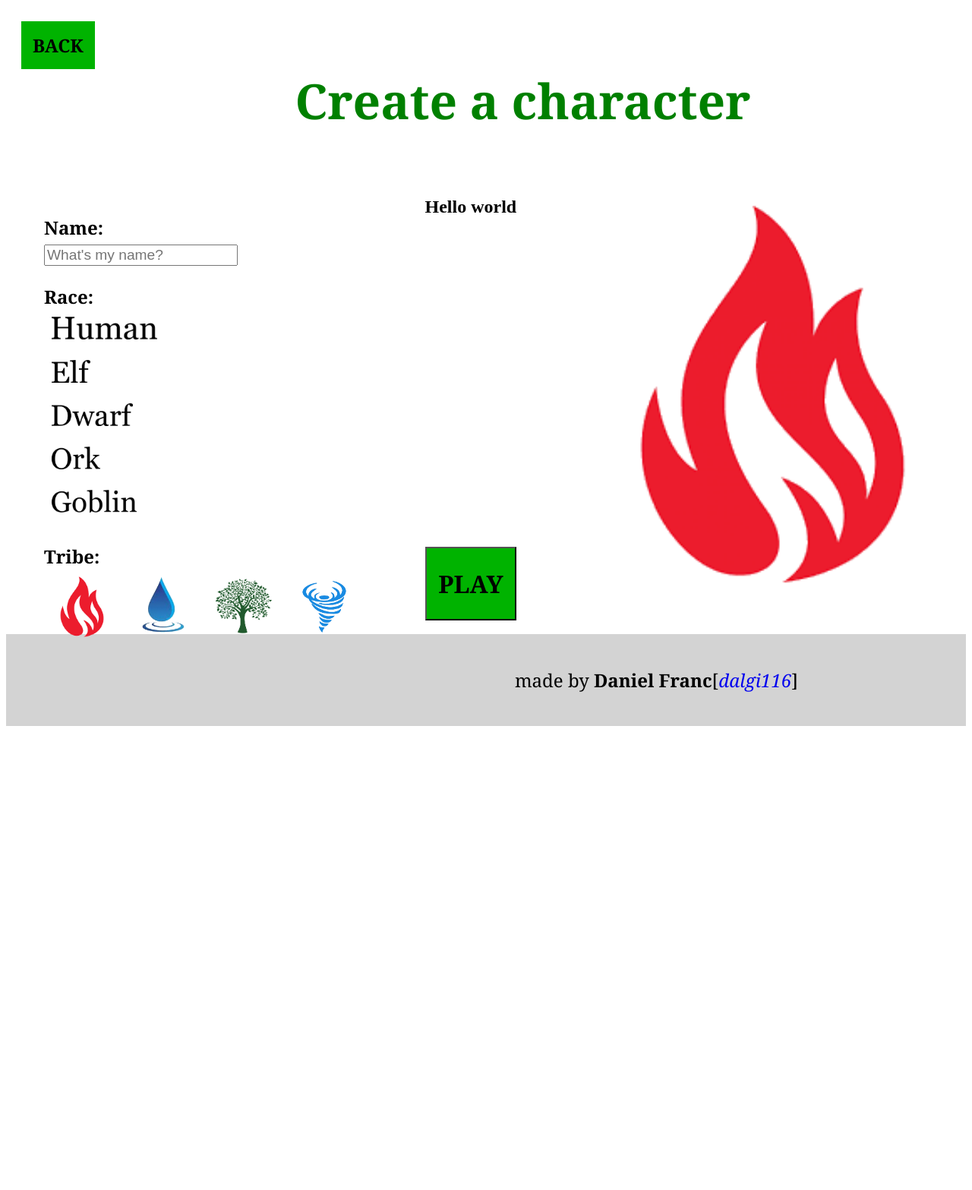
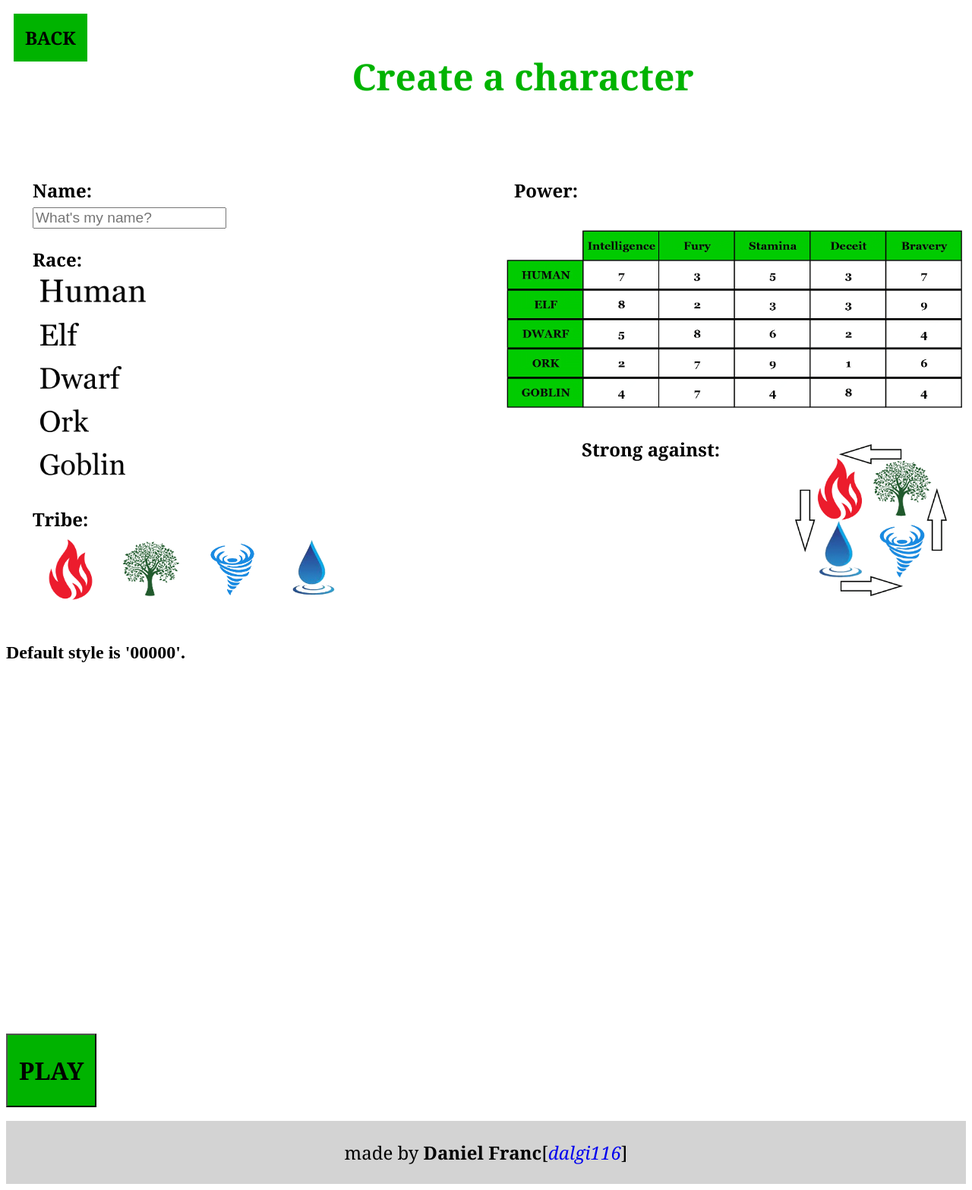
Before and after one commit to dalgi116/London-the-Game, a PHP site: page /game/create in a window 1280 px wide. Shown: the whole page at 76% size. Before the commit the page ends 956 px from the top, so only its background shows below. Run offline with PHP 8.4, Linux system fonts and the light colour scheme.

Commit message:
create site update

```diff
--- a/game/create.php
+++ b/game/create.php
@@ -14,7 +14,7 @@
 
 
     <form action="create" method="post">
-      <div style="float:left;text-align:left">
+      <div style="float:left;text-align:left;width:600px;margin:15px">
         <p>
           <strong>Name:</strong><br>
           <input style="font-size:80%" type="text" name="name" placeholder="What's my name?"><br>
@@ -54,10 +54,6 @@
             <img style="float:none;height:80px;width:80px;" src="../images/fire.gif" alt="fire">
           </label>
           <label>
-            <input type="radio" name="tribe" value="water">
-            <img style="float:none;height:80px;width:80px;" src="../images/water.gif" alt="water">
-          </label>
-          <label>
             <input type="radio" name="tribe" value="ground">
             <img style="float:none;height:80px;width:80px;" src="../images/ground.gif" alt="ground">
           </label>
@@ -65,13 +61,27 @@
             <input type="radio" name="tribe" value="wind">
             <img style="float:none;height:80px;width:80px;" src="../images/wind.gif" alt="wind">
           </label>
+          <label>
+            <input type="radio" name="tribe" value="water">
+            <img style="float:none;height:80px;width:80px;" src="../images/water.gif" alt="water">
+          </label>
         </p>
       </div>
-      <div style="float:right;text-align:left">
-        <img src="../images/fire.gif" style="text-align: center;height:500px" alt="fire">
+      <div style="float:right;text-align:left;width:600px;margin:15px">
+        <p>
+          <strong>Power:</strong>
+        </p>
+        <img src="../images/powerChart.gif" style="width:600px" alt="powerChart">
+        <div style="text-align:center">
+          <p>
+            <img src="../images/weaknessChart.gif" style="float:right;height:200px" alt="weaknessChart">
+            <strong>Strong against:</strong>
+          </p>
+        </div>
+        <br><br><br><br><br><br><br><br><br><br><br><br>
       </div>
       <div>
-        <h2>Hello world</h2>
+        <h2>Default style is '00000'.</h2>
         <?php
         if (isset($_POST['tribe'])) {
           echo $_POST['name']."<br>";
@@ -81,7 +91,7 @@
         ?>
         <br><br><br><br><br><br><br><br><br><br><br><br><br><br><br><br><br><br><br><br><br>
 
-        <br><br>
+        <br><br><br><br><br>
           <button type="submit" style="text-align: center;font-size: 200%;font-family: Georgia;color: black;padding: 25px 15px;display: inline-block;text-decoration: none;background-color: #00b300;" name="start"><strong>PLAY</strong></button>
       </div>
     </form>
@@ -89,9 +99,8 @@
 
 
 
-
     <footer>
-      <p style="text-align:center;">made by <b>Daniel Franc</b>[<a target="_blank" style="text-decoration: none;" href="https://github.com/dalgi116"><i>dalgi116</i></a>]</p>
+      <p style="text-align:center;margin:15px">made by <b>Daniel Franc</b>[<a target="_blank" style="text-decoration: none;" href="https://github.com/dalgi116"><i>dalgi116</i></a>]</p>
     </footer>
   </body>
 </html>
--- a/layouts/style.css
+++ b/layouts/style.css
@@ -1,19 +1,19 @@
 h1 {
-  color: green;
-  font-size: 400%;
+  color: #00b300;
+  font-size: 300%;
   font-family: Georgia;
 }
 p {
   font-size: 150%;
   font-family: Georgia;
-  margin-left: 50px;
+  margin-left: 20px;
 }
 header {
-  padding: 20px;
+  padding: 10px;
   text-align: center;
 }
 footer {
-  padding: 20px;
+  padding: 10px;
   background-color: lightgrey;
   text-align:center;
 }
@@ -46,9 +46,6 @@ img {
 .btn:hover, .btn:active {
   background-color: #00cc00;
 }
-div {
-  text-align: center;
-}
 /* HIDE RADIO */
 [type=radio] {
   position: absolute;
```
Also changed, not shown: images/powerChart.gif (added), images/weaknessChart.gif (added).
